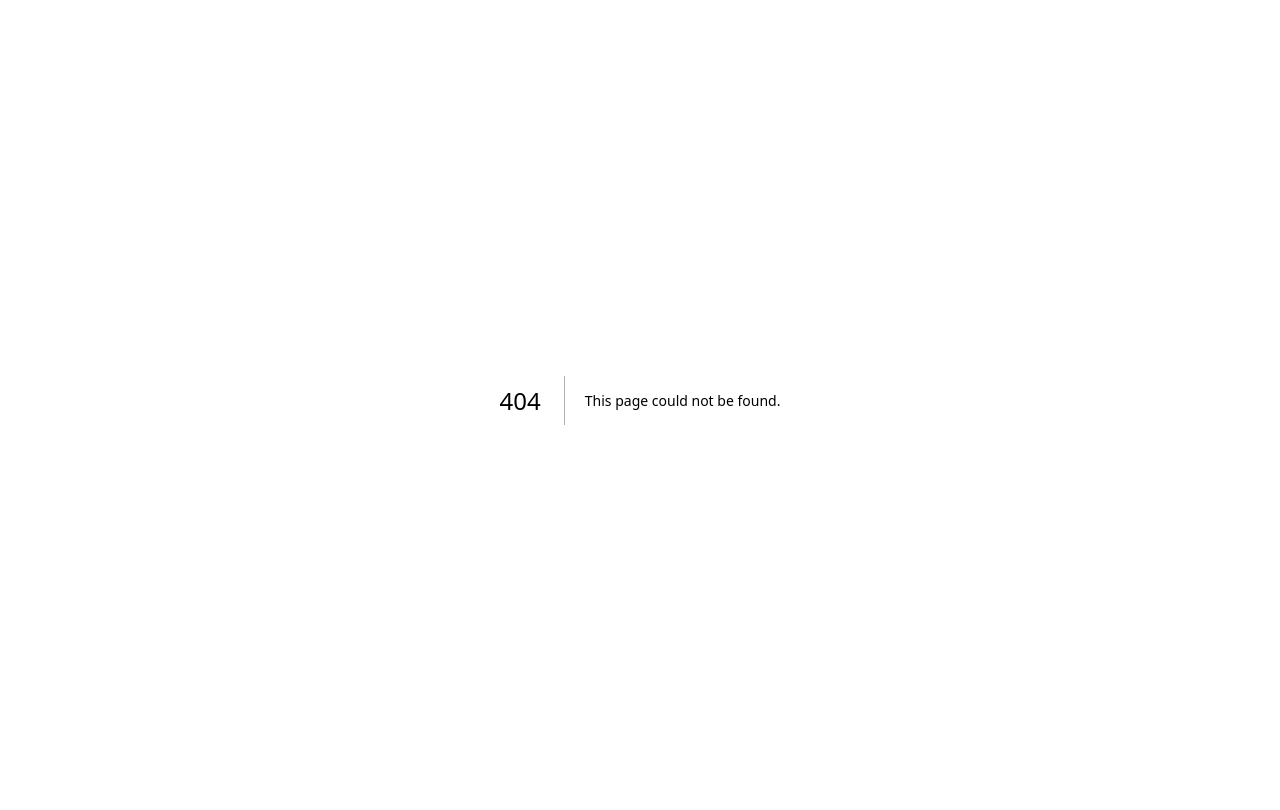
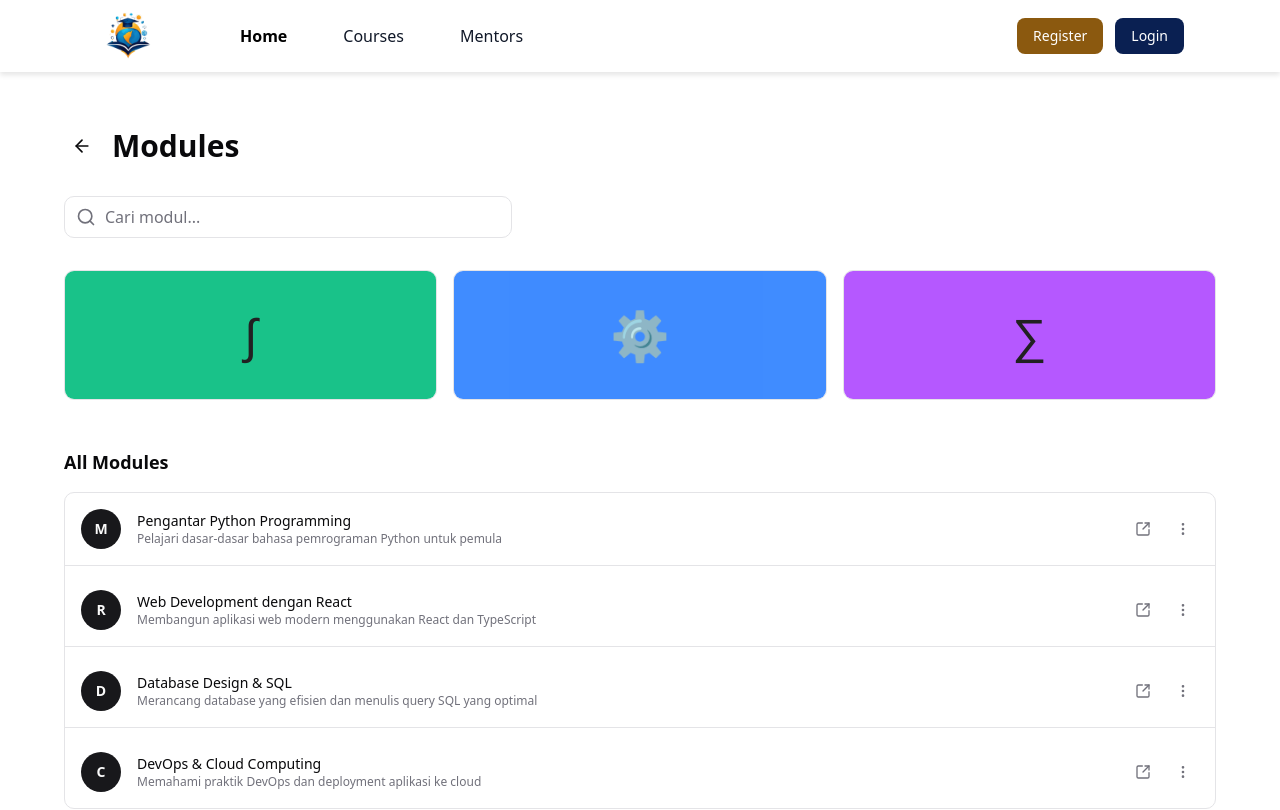
Before and after one commit to mhndkptr/Learniverse-FE, a Next.js app: page /dashboard/course/module in a window 1280 px wide. Before the commit this address had no page. Shown: the top 810 px of the page. Built offline with nearby package versions, Linux system fonts and the light colour scheme.

Commit message:
Slicing UI Modul

```diff
--- /dev/null
+++ b/src/app/(frontliner)/dashboard/course/module/page.jsx
@@ -0,0 +1,101 @@
+import ModuleCard from '@/components/core/modules/ModuleCard'
+import ModuleListItem from '@/components/core/modules/ModuleListItem'
+import { Search, MoreVertical, ArrowLeft } from 'lucide-react'
+
+export default function ModulesPage() {
+  const modules = [
+    {
+      id: 1,
+      title: 'Kalkulus Lanjutan',
+      description: 'Pelajari konsep-konsep dasar kalkulus dengan pemahaman mendalam tentang limit, turunan, dan integral',
+      icon: '∫',
+      color: 'bg-emerald-500',
+    },
+    {
+      id: 2,
+      title: 'Pengenalan AI & Machine Learning',
+      description: 'Memahami fundamentals dari artificial intelligence dan machine learning untuk pemula',
+      icon: '⚙️',
+      color: 'bg-blue-500',
+    },
+    {
+      id: 3,
+      title: 'Discrete Mathematics',
+      description: 'Eksplorasi matematika diskrit termasuk teori graf, kombinatorika, dan logika formal',
+      icon: '∑',
+      color: 'bg-purple-500',
+    },
+  ]
+
+  const listItems = [
+    {
+      id: 1,
+      title: 'Pengantar Python Programming',
+      description: 'Pelajari dasar-dasar bahasa pemrograman Python untuk pemula',
+      avatar: 'M',
+    },
+    {
+      id: 2,
+      title: 'Web Development dengan React',
+      description: 'Membangun aplikasi web modern menggunakan React dan TypeScript',
+      avatar: 'R',
+    },
+    {
+      id: 3,
+      title: 'Database Design & SQL',
+      description: 'Merancang database yang efisien dan menulis query SQL yang optimal',
+      avatar: 'D',
+    },
+    {
+      id: 4,
+      title: 'DevOps & Cloud Computing',
+      description: 'Memahami praktik DevOps dan deployment aplikasi ke cloud',
+      avatar: 'C',
+    },
+  ]
+
+  return (
+    <div className="flex">
+      <main className="flex w-full flex-col px-16 py-32">
+                {/* Header Section */}
+        <div className="mb-8 flex items-center gap-3">
+          <button className="p-2 hover:bg-secondary rounded-lg transition-colors">
+            <ArrowLeft className="w-5 h-5 text-foreground" />
+          </button>
+          <h1 className="text-3xl font-bold text-foreground">Modules</h1>
+        </div>
+
+        {/* Search Bar */}
+        <div className="mb-8">
+          <div className="relative max-w-md">
+            <Search className="absolute left-3 top-1/2 transform -translate-y-1/2 w-5 h-5 text-muted-foreground" />
+            <input
+              type="text"
+              placeholder="Cari modul..."
+              className="w-full pl-10 pr-4 py-2 rounded-lg border border-border bg-card text-foreground placeholder-muted-foreground focus:outline-none focus:ring-2 focus:ring-primary"
+            />
+          </div>
+        </div>
+
+        {/* Module Cards */}
+        <div className="mb-12">
+          <div className="grid grid-cols-1 md:grid-cols-2 lg:grid-cols-3 gap-4">
+            {modules.map((module) => (
+              <ModuleCard key={module.id} module={module} />
+            ))}
+          </div>
+        </div>
+
+        {/* List Items Section */}
+        <div>
+          <h2 className="text-lg font-semibold text-foreground mb-4">All Modules</h2>
+          <div className="space-y-2 border border-border rounded-lg overflow-hidden">
+            {listItems.map((item) => (
+              <ModuleListItem key={item.id} item={item} />
+            ))}
+          </div>
+        </div>
+      </main>
+    </div>
+  )
+}
--- /dev/null
+++ b/src/components/core/modules/ModuleCard.jsx
@@ -0,0 +1,10 @@
+
+export default function ModuleCard({ module }) {
+  return (
+    <div className="group rounded-lg overflow-hidden border border-border hover:border-primary/50 transition-all duration-300 cursor-pointer hover:shadow-lg">
+      <div className={`${module.color} h-32 flex items-center justify-center text-5xl opacity-90 group-hover:opacity-100 transition-opacity`}>
+        {module.icon}
+      </div>
+    </div>
+  )
+}
--- /dev/null
+++ b/src/components/core/modules/ModuleListItem.jsx
@@ -0,0 +1,25 @@
+import { ArrowUpRightFromSquare, MoreVertical } from 'lucide-react'
+
+export default function ModuleListItem({ item }) {
+  return (
+    <div className="flex items-center justify-between p-4 hover:bg-muted/50 transition-colors border-b border-border last:border-b-0">
+      <div className="flex items-center gap-4 flex-1">
+        <div className="w-10 h-10 rounded-full bg-primary flex items-center justify-center flex-shrink-0">
+          <span className="text-primary-foreground text-sm font-semibold">{item.avatar}</span>
+        </div>
+        <div className="flex-1 min-w-0">
+          <h4 className="font-medium text-foreground text-sm">{item.title}</h4>
+          <p className="text-xs text-muted-foreground truncate">{item.description}</p>
+        </div>
+      </div>
+      <div className="ml-4 flex items-center gap-2 flex-shrink-0">
+        <button className="p-2 hover:bg-muted rounded-lg transition-colors">
+          <ArrowUpRightFromSquare className="w-4 h-4 text-muted-foreground" />
+        </button>
+        <button className="p-2 hover:bg-muted rounded-lg transition-colors">
+          <MoreVertical className="w-4 h-4 text-muted-foreground" />
+        </button>
+      </div>
+    </div>
+  )
+}
```
